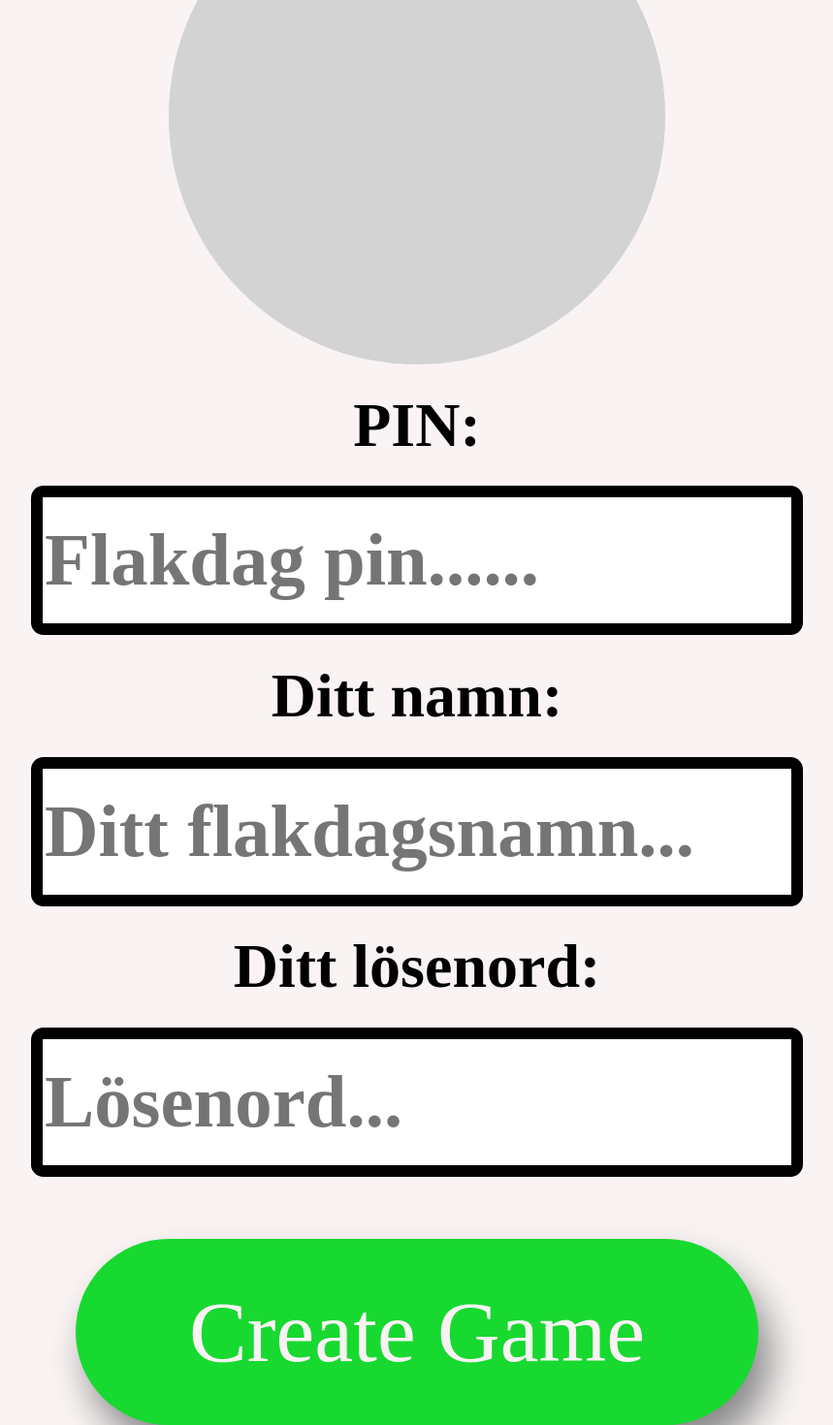
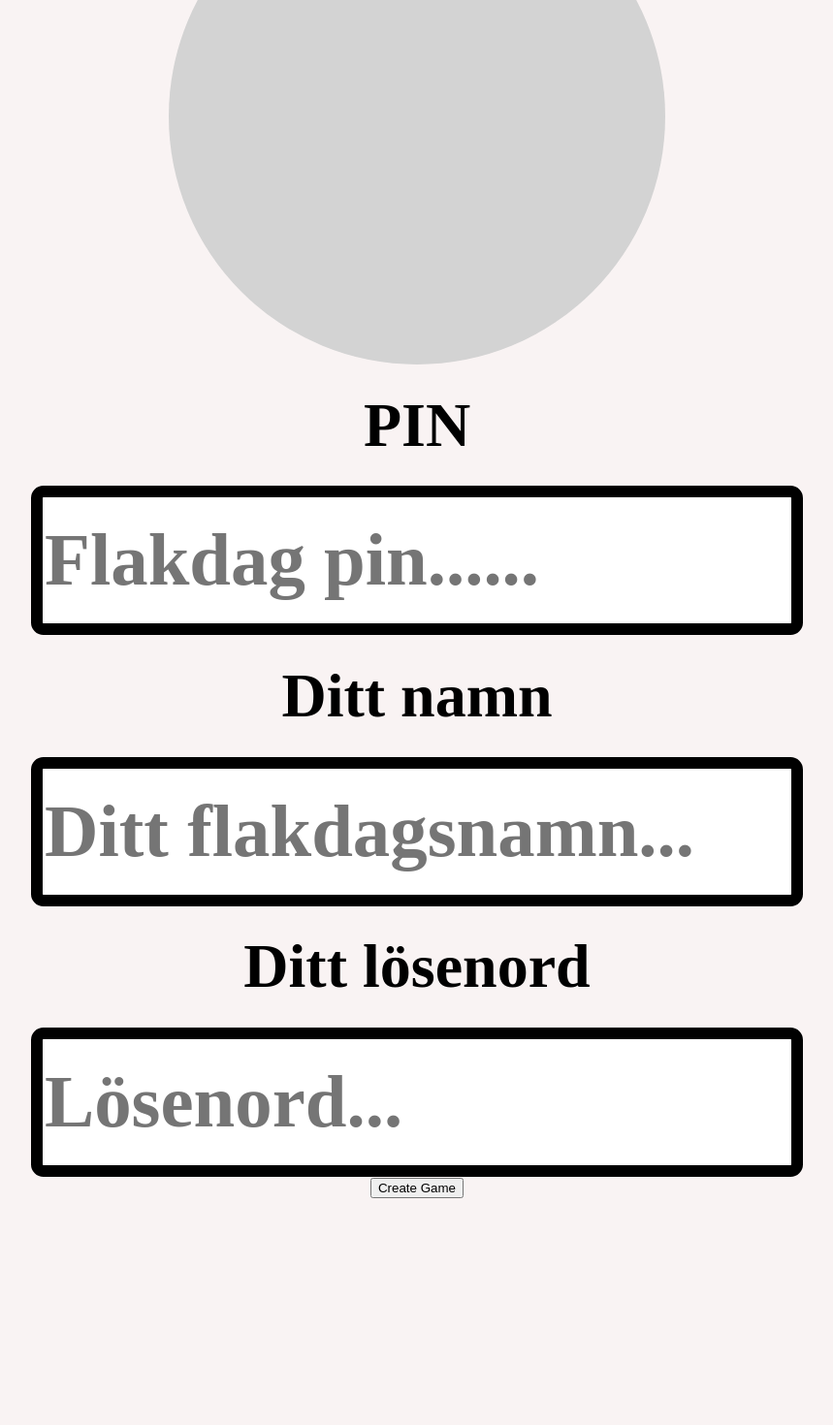
Before and after one commit to albintillas/flakdagsappen, a React (Create React App) app: page /creategame in a window 1280 px wide. Shown: the part 702-2172 px from the top of the page at 97% size, without its empty margins (210-1069 px from the left). After the commit the page ends 1938 px from the top, so only its background shows below. Built offline with nearby package versions, Linux system fonts and the light colour scheme.

Commit message:
Update CreateGamePage.js

```diff
--- a/src/pages/CreateGamePage.js
+++ b/src/pages/CreateGamePage.js
@@ -42,7 +42,7 @@ function CreateGamePage(){
         axios.post("https://flakdag.azurewebsites.net/api/lobby/createflakdag", {flakdagname: "flakdag", pin: pin, pw: password, fddate: "2022-11-30", name: name}).then(res => {
           if(res.data.success){
             localStorage.setItem('token', res.data.userToken);
-            window.location.href= '/lobbyInfoPage';
+            window.location.href= '/lobby';
 
           }
           else {
@@ -94,34 +94,26 @@ function CreateGamePage(){
       <input type="hidden" name="fddate" value="2022-11-19T15:30:18.733Z" />
 
       <div class="row input-group-newsletter">
-          <div class="formText">PIN:</div>
+          <div class="formText">PIN</div>
           <div class="formInput"><input onChange={event => setPin(event.target.value)} value={pin} class="form-control" name="pin" type="text" placeholder="Flakdag pin......" /></div>
 
       </div>
 
       <div class="row input-group-newsletter">
-          <div class="formText">Ditt namn:</div>
-          <div class="formInput"><input onChange={event => setName(event.target.value)} value={name} class="form-control" name="name" type="text" placeholder="Ditt flakdagsnamn..." />
-          <span class="enter"></span>
-          </div>
+          <div class="formText">Ditt namn</div>
+          <div class="formInput"><input onChange={event => setName(event.target.value)} value={name} class="form-control" name="name" type="text" placeholder="Ditt flakdagsnamn..." /></div>
 
       </div>
 
       <div class="row input-group-newsletter">
-          <div class="formText">Ditt lösenord:</div>
+          <div class="formText">Ditt lösenord</div>
           <div class="formInput"><input onChange={event => setPassword(event.target.value)} value={password} class="form-control" name="pw" type="password" placeholder="Lösenord..." /></div>
 
       </div>
 
       {/* <button class = "createGameInput" id="submitButton" text="Create Game" onclick={createLobby} value="Create game" type='submit' buttonColor='#17D930' textDecoration='none' textColor='#F9F3F3' fontSize='7vw'>Create Game</button> */}
 
-      <div style={{display: 'flex',justifyContent:'center',marginTop:'5vw'}}>
-      <Button action='lobby' onClick={createLobby} text='Create Game' buttonColor='#17D930' textDecoration='none' textColor='#F9F3F3' fontSize='7vw'>
-        style={{
-          textAlign: 'center',
-        }}
-      </Button>
-      </div>
+      <button type="button" className = "createGameInput" id="submitButton" action='lobby' onClick={createLobby} buttonColor='#17D930' textDecoration='none' textColor='#F9F3F3' fontSize='7vw'>Create Game</button>
 
   </form>
 
```
